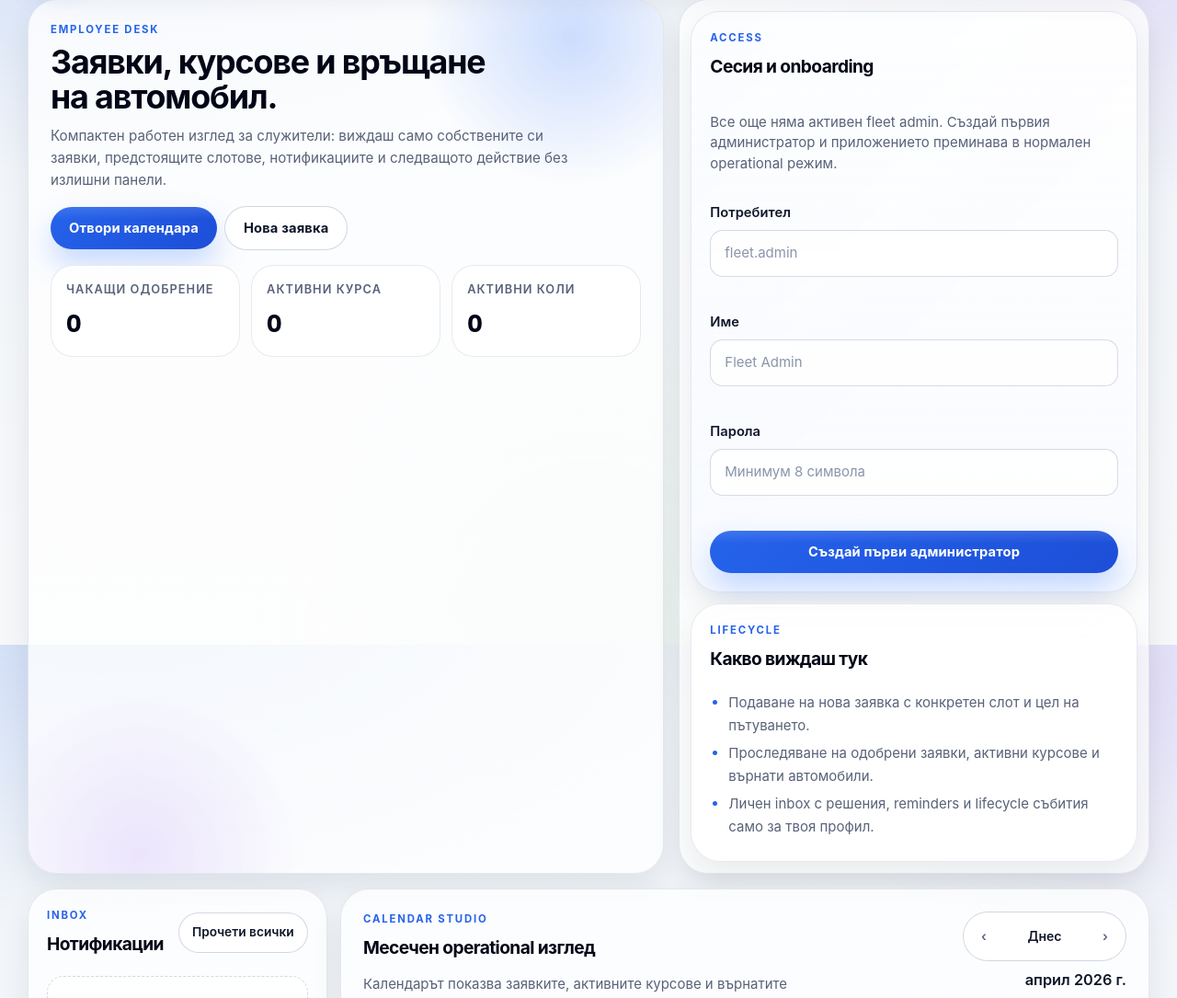
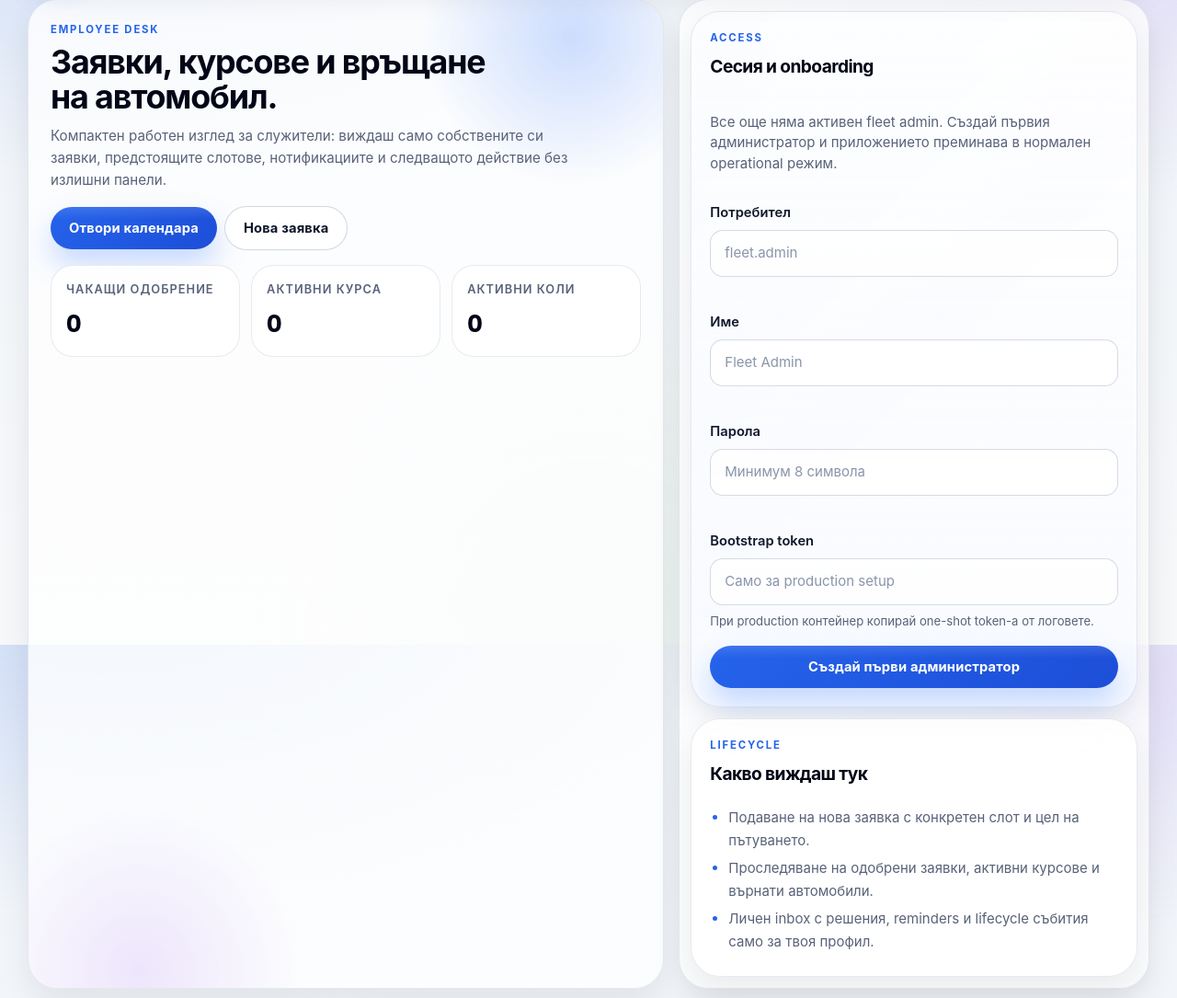
Before and after one commit to dmedarov/Lessons-C-, a FastAPI app: page / in a window 1280 px wide. Shown: the part 99-1184 px from the top of the page at 92% size. Run offline with FastAPI, Linux system fonts and the light colour scheme; data that the repository does not hold is empty; some libraries are stand-ins or nearby versions.

Commit message:
Support bootstrap token in setup UI

```diff
--- a/static/app.js
+++ b/static/app.js
@@ -52,6 +52,7 @@ const els = {
   bootstrapUsername: document.getElementById("bootstrapUsername"),
   bootstrapDisplayName: document.getElementById("bootstrapDisplayName"),
   bootstrapPassword: document.getElementById("bootstrapPassword"),
+  bootstrapToken: document.getElementById("bootstrapToken"),
   setupPanel: document.getElementById("setupPanel"),
   loginPanel: document.getElementById("loginPanel"),
   sessionPanel: document.getElementById("sessionPanel"),
@@ -1674,11 +1675,16 @@ async function handleBootstrap(event) {
     display_name: els.bootstrapDisplayName.value.trim(),
     password: els.bootstrapPassword.value,
   };
+  const headers = { "Content-Type": "application/json" };
+  const bootstrapToken = els.bootstrapToken?.value?.trim();
+  if (bootstrapToken) {
+    headers["X-Bootstrap-Token"] = bootstrapToken;
+  }
 
   try {
     await apiFetch("/auth/bootstrap-admin", {
       method: "POST",
-      headers: { "Content-Type": "application/json" },
+      headers,
       body: JSON.stringify(payload),
     });
     state.hasAdmin = true;
--- a/templates/admin.html
+++ b/templates/admin.html
@@ -112,6 +112,11 @@
                   <span>Парола</span>
                   <input id="bootstrapPassword" name="bootstrapPassword" type="password" autocomplete="new-password" />
                   <small class="field__error" id="bootstrapPasswordError"></small>
+                </label>
+                <label class="field">
+                  <span>Bootstrap token</span>
+                  <input id="bootstrapToken" name="bootstrapToken" autocomplete="one-time-code" placeholder="Само за production setup" />
+                  <small class="field__hint">При production контейнер копирай one-shot token-а от логовете.</small>
                 </label>
                 <button class="btn btn--primary" type="submit">Създай първи администратор</button>
               </form>
--- a/templates/index.html
+++ b/templates/index.html
@@ -124,6 +124,12 @@
                   <span>Парола</span>
                   <input id="bootstrapPassword" name="bootstrapPassword" type="password" autocomplete="new-password" placeholder="Минимум 8 символа" />
                   <small class="field__error" id="bootstrapPasswordError"></small>
+                </label>
+
+                <label class="field">
+                  <span>Bootstrap token</span>
+                  <input id="bootstrapToken" name="bootstrapToken" autocomplete="one-time-code" placeholder="Само за production setup" />
+                  <small class="field__hint">При production контейнер копирай one-shot token-а от логовете.</small>
                 </label>
 
                 <button class="btn btn--primary" type="submit">Създай първи администратор</button>
```
Also changed, not shown: tests/test_app.py (+2 -0 lines).
